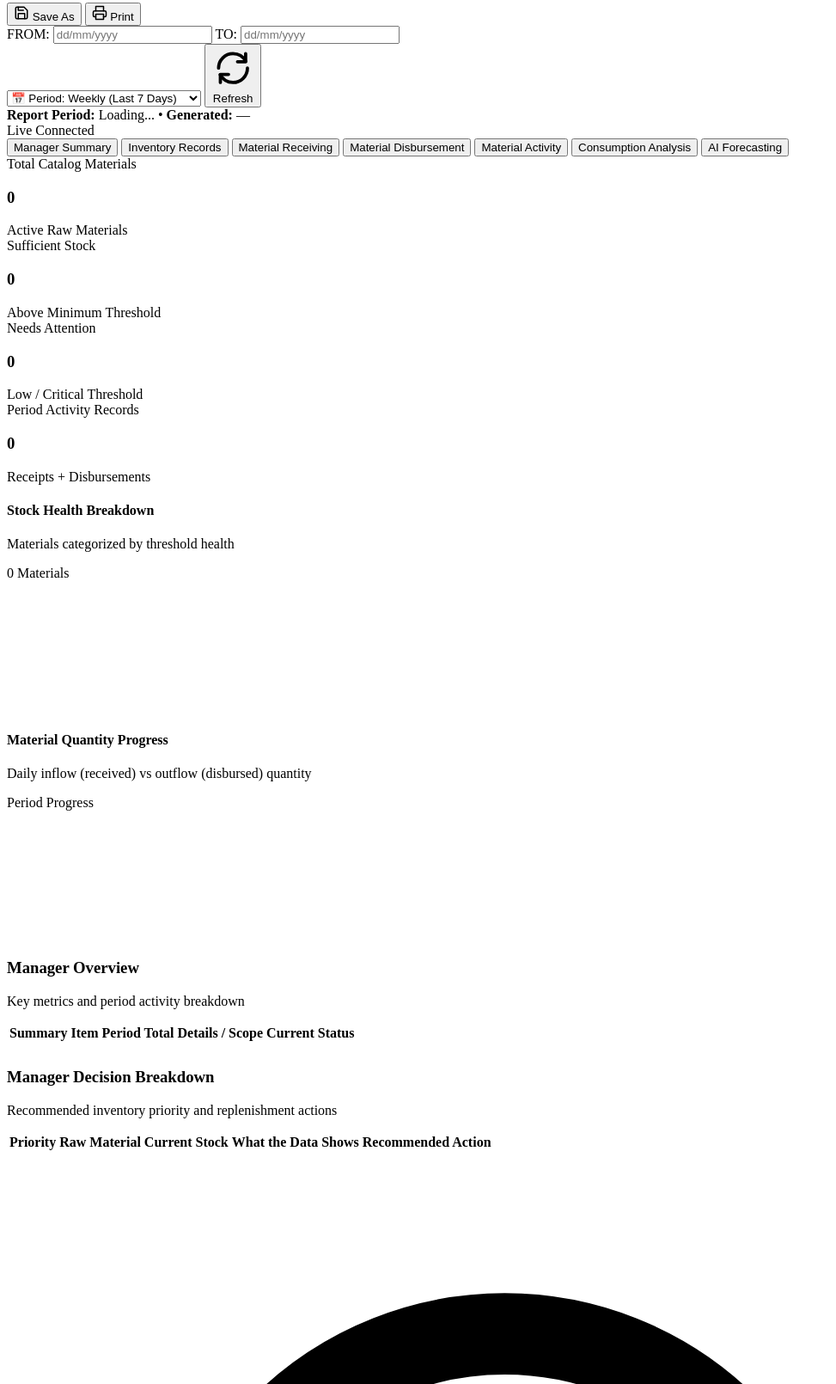
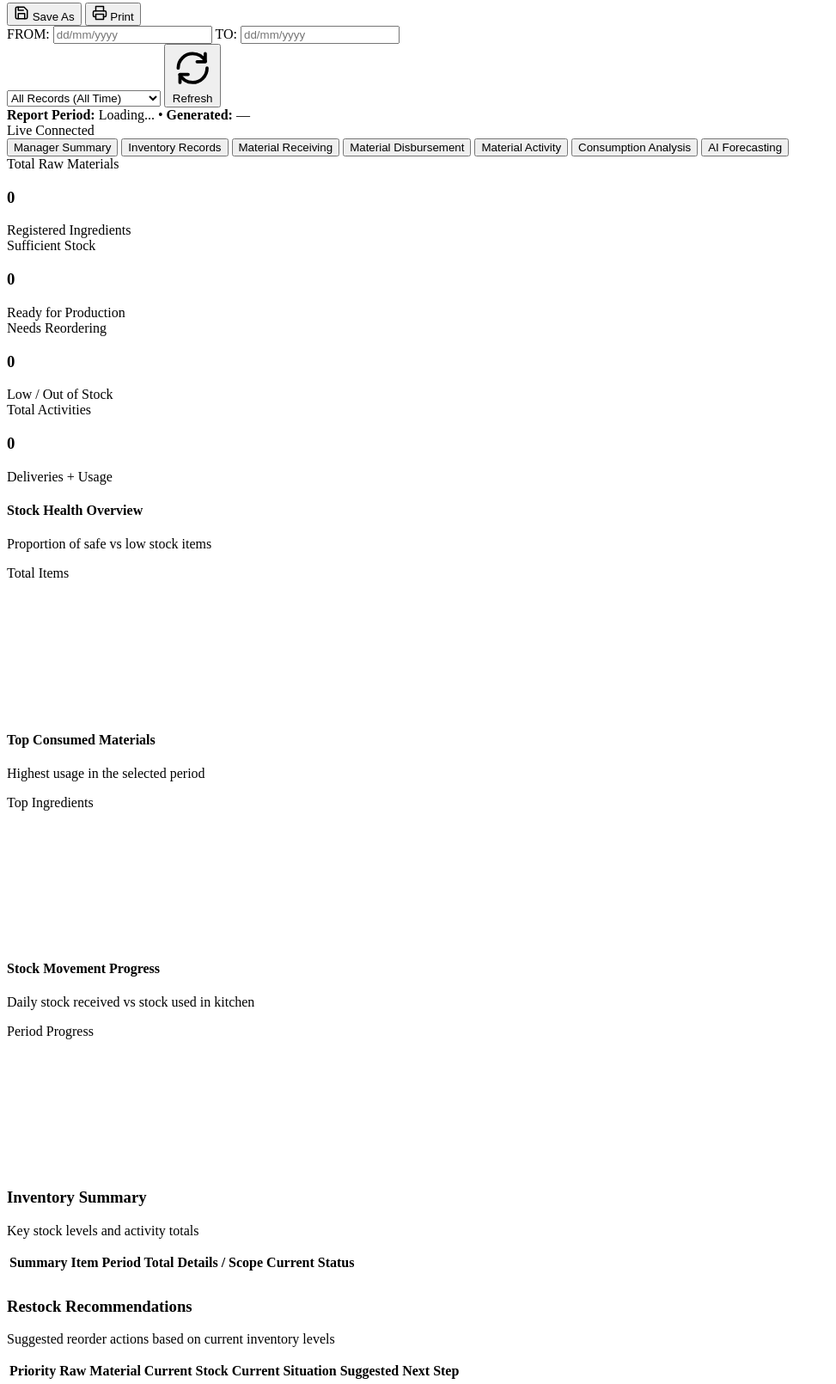
Before and after one commit to calusinzeanna3-design/RMIMS-Supabase-ML-Forecasting-Integration, a website built with Vite: page RMIMS/admin/reports.html in a window 1280 px wide. Shown: the part 1572-3182 px from the top of the page at 86% size, without its empty margins (0-973 px from the left). Built offline with nearby package versions, Linux system fonts and the light colour scheme; a script that the page names is missing.

Commit message:
fix(reports): default date filter to empty all-records and simplify all terminology

```diff
--- a/RMIMS/admin/reports.html
+++ b/RMIMS/admin/reports.html
@@ -84,11 +84,11 @@
 
                     <!-- Single Clean Fitted Period Dropdown -->
                     <select class="inv-select" id="reportPeriodPreset" title="Select Report Period">
-                        <option value="weekly" selected>📅 Period: Weekly (Last 7 Days)</option>
-                        <option value="monthly">🗓️ Period: Monthly (Last 30 Days)</option>
-                        <option value="today">📊 Period: Latest Update Day</option>
-                        <option value="custom">✏️ Period: Custom Date Range</option>
-                        <option value="all">🌐 Period: All Available Records</option>
+                        <option value="all" selected>All Records (All Time)</option>
+                        <option value="today">Today</option>
+                        <option value="weekly">This Week (Last 7 Days)</option>
+                        <option value="monthly">This Month (Last 30 Days)</option>
+                        <option value="custom">Custom Date Range</option>
                     </select>
 
                     <!-- Modern Refresh Button with Live Supabase Status Update -->
@@ -147,49 +147,60 @@
                         <!-- Top Summary KPI Mini Cards -->
                         <div class="rpt-manager-kpi-grid">
                             <div class="rpt-kpi-box">
-                                <span class="rpt-kpi-label">Total Catalog Materials</span>
+                                <span class="rpt-kpi-label">Total Raw Materials</span>
                                 <h3 class="rpt-kpi-val" id="mgrTotalMaterials">0</h3>
-                                <span class="rpt-kpi-sub">Active Raw Materials</span>
+                                <span class="rpt-kpi-sub">Registered Ingredients</span>
                             </div>
                             <div class="rpt-kpi-box">
                                 <span class="rpt-kpi-label">Sufficient Stock</span>
                                 <h3 class="rpt-kpi-val text-green" id="mgrGoodStock">0</h3>
-                                <span class="rpt-kpi-sub">Above Minimum Threshold</span>
+                                <span class="rpt-kpi-sub">Ready for Production</span>
                             </div>
                             <div class="rpt-kpi-box">
-                                <span class="rpt-kpi-label">Needs Attention</span>
+                                <span class="rpt-kpi-label">Needs Reordering</span>
                                 <h3 class="rpt-kpi-val text-red" id="mgrAttentionStock">0</h3>
-                                <span class="rpt-kpi-sub">Low / Critical Threshold</span>
+                                <span class="rpt-kpi-sub">Low / Out of Stock</span>
                             </div>
                             <div class="rpt-kpi-box">
-                                <span class="rpt-kpi-label">Period Activity Records</span>
+                                <span class="rpt-kpi-label">Total Activities</span>
                                 <h3 class="rpt-kpi-val text-blue" id="mgrPeriodActivities">0</h3>
-                                <span class="rpt-kpi-sub">Receipts + Disbursements</span>
+                                <span class="rpt-kpi-sub">Deliveries + Usage</span>
                             </div>
                         </div>
 
-                        <!-- Manager Visual Analytics Row -->
+                        <!-- Visual Charts Row -->
                         <div class="rpt-charts-row">
-                            <!-- Chart 1: Stock Health Breakdown (Doughnut) -->
                             <div class="rpt-chart-card">
-                                <div class="rpt-chart-header">
+                                <div class="rpt-chart-head">
                                     <div>
-                                        <h4 class="rpt-chart-title">Stock Health Breakdown</h4>
-                                        <p class="rpt-chart-sub">Materials categorized by threshold health</p>
+                                        <h4 class="rpt-chart-title">Stock Health Overview</h4>
+                                        <p class="rpt-chart-sub">Proportion of safe vs low stock items</p>
                                     </div>
-                                    <span class="rpt-chart-badge" id="stockHealthTotalBadge">0 Materials</span>
+                                    <span class="rpt-chart-badge" id="stockHealthTotalBadge">Total Items</span>
                                 </div>
                                 <div class="rpt-chart-body">
                                     <canvas id="stockHealthChart"></canvas>
                                 </div>
                             </div>
 
-                            <!-- Chart 2: Material Quantity Progress (Movement & Activity Progress) -->
                             <div class="rpt-chart-card">
-                                <div class="rpt-chart-header">
+                                <div class="rpt-chart-head">
                                     <div>
-                                        <h4 class="rpt-chart-title">Material Quantity Progress</h4>
-                                        <p class="rpt-chart-sub">Daily inflow (received) vs outflow (disbursed) quantity</p>
+                                        <h4 class="rpt-chart-title">Top Consumed Materials</h4>
+                                        <p class="rpt-chart-sub">Highest usage in the selected period</p>
+                                    </div>
+                                    <span class="rpt-chart-badge" id="topConsumedTotalBadge">Top Ingredients</span>
+                                </div>
+                                <div class="rpt-chart-body">
+                                    <canvas id="topConsumedChart"></canvas>
+                                </div>
+                            </div>
+
+                            <div class="rpt-chart-card">
+                                <div class="rpt-chart-head">
+                                    <div>
+                                        <h4 class="rpt-chart-title">Stock Movement Progress</h4>
+                                        <p class="rpt-chart-sub">Daily stock received vs stock used in kitchen</p>
                                     </div>
                                     <span class="rpt-chart-badge" id="qtyProgressTotalBadge">Period Progress</span>
                                 </div>
@@ -201,8 +212,8 @@
 
                         <!-- Manager Overview Table -->
                         <div class="rpt-section-header">
-                            <h3 class="rpt-section-title">Manager Overview</h3>
-                            <p class="rpt-section-desc">Key metrics and period activity breakdown</p>
+                            <h3 class="rpt-section-title">Inventory Summary</h3>
+                            <p class="rpt-section-desc">Key stock levels and activity totals</p>
                         </div>
                         <div class="rpt-table-wrap">
                             <table class="rpt-table">
@@ -222,8 +233,8 @@
 
                         <!-- Manager Decision Breakdown Table -->
                         <div class="rpt-section-header" style="margin-top:28px;">
-                            <h3 class="rpt-section-title">Manager Decision Breakdown</h3>
-                            <p class="rpt-section-desc">Recommended inventory priority and replenishment actions</p>
+                            <h3 class="rpt-section-title">Restock Recommendations</h3>
+                            <p class="rpt-section-desc">Suggested reorder actions based on current inventory levels</p>
                         </div>
                         <div class="rpt-table-wrap">
                             <table class="rpt-table">
@@ -232,8 +243,8 @@
                                         <th>Priority</th>
                                         <th>Raw Material</th>
                                         <th>Current Stock</th>
-                                        <th>What the Data Shows</th>
-                                        <th>Recommended Action</th>
+                                        <th>Current Situation</th>
+                                        <th>Suggested Next Step</th>
                                     </tr>
                                 </thead>
                                 <tbody id="mgrDecisionTableBody">
--- a/RMIMS/js/reports.js
+++ b/RMIMS/js/reports.js
@@ -66,7 +66,7 @@ const state = {
     forecastStatusText: "Forecast Ready",
 
     // Period & Filter State
-    periodPreset: "weekly", // 'all' | 'today' | 'weekly' | 'monthly' | 'custom'
+    periodPreset: "all", // 'all' | 'today' | 'weekly' | 'monthly' | 'custom'
     latestDataDate: null,
     startDate: null,
     endDate: null,
@@ -126,7 +126,7 @@ async function init() {
    ========================================================== */
 
 function initPeriodDates() {
-    setPeriodPresetDates("weekly");
+    setPeriodPresetDates("all");
 }
 
 function setPeriodPresetDates(preset) {
@@ -672,36 +672,36 @@ function renderManagerSummaryTab() {
         `;
     }
 
-    // Manager Decision Breakdown Table
+    // Restock Recommendations Table
     const decisionBody = document.getElementById("mgrDecisionTableBody");
     if (decisionBody) {
         const decisions = [];
         state.materials.forEach(m => {
             if (m.status === "Critical") {
                 decisions.push({
-                    priority: "HIGH",
+                    priority: "High Priority",
                     material: m.name,
                     stock: `${m.currentStock.toLocaleString()} ${m.unit}`,
-                    finding: `Stock has reached critical threshold (${m.currentStock} ${m.unit} vs min ${m.minThreshold} ${m.unit}).`,
-                    action: `Create urgent purchase receipt for ${m.reorderQty || 50} ${m.unit}.`
+                    finding: `Stock is critically low (${m.currentStock} ${m.unit} left, minimum is ${m.minThreshold} ${m.unit}).`,
+                    action: `Order ${m.reorderQty || 50} ${m.unit} from supplier soon.`
                 });
             } else if (m.status === "Low") {
                 decisions.push({
-                    priority: "MEDIUM",
+                    priority: "Medium",
                     material: m.name,
                     stock: `${m.currentStock.toLocaleString()} ${m.unit}`,
-                    finding: `Stock is approaching minimum safety limit (${m.currentStock} ${m.unit} vs min ${m.minThreshold} ${m.unit}).`,
-                    action: `Schedule replenishment order with primary supplier.`
+                    finding: `Stock is running low (${m.currentStock} ${m.unit} left, minimum is ${m.minThreshold} ${m.unit}).`,
+                    action: `Prepare next order with supplier.`
                 });
             }
         });
 
         if (decisions.length === 0) {
-            decisionBody.innerHTML = `<tr><td colspan="5" style="text-align:center; padding:20px; color:var(--rpt-text-dim);">No raw materials currently require priority replenishment intervention.</td></tr>`;
+            decisionBody.innerHTML = `<tr><td colspan="5" style="text-align:center; padding:20px; color:var(--rpt-text-dim);">All raw materials have healthy stock levels. No reorders needed right now.</td></tr>`;
         } else {
             decisionBody.innerHTML = decisions.map(d => `
                 <tr>
-                    <td><span class="rpt-badge ${d.priority === "HIGH" ? "rpt-priority-high" : "rpt-priority-med"}">${d.priority}</span></td>
+                    <td><span class="rpt-badge ${d.priority.includes("High") ? "rpt-priority-high" : "rpt-priority-med"}">${d.priority}</span></td>
                     <td><strong>${escapeHtml(d.material)}</strong></td>
                     <td>${escapeHtml(d.stock)}</td>
                     <td>${escapeHtml(d.finding)}</td>
--- a/RMIMS/js/user-reports.js
+++ b/RMIMS/js/user-reports.js
@@ -76,7 +76,7 @@ const state = {
     forecastStatusText: "Forecast Available",
 
     // Period & Filter State
-    periodPreset: "weekly", // 'all' | 'today' | 'weekly' | 'monthly' | 'custom'
+    periodPreset: "all", // 'all' | 'today' | 'weekly' | 'monthly' | 'custom'
     startDate: null,
     endDate: null,
     latestDataDate: null,
@@ -140,7 +140,7 @@ async function init() {
    ========================================================== */
 
 function initPeriodDates() {
-    setPeriodPresetDates("weekly");
+    setPeriodPresetDates("all");
 }
 
 function setPeriodPresetDates(preset) {
```
Also changed, not shown: RMIMS/user/reports.html (+5 -5 lines).
